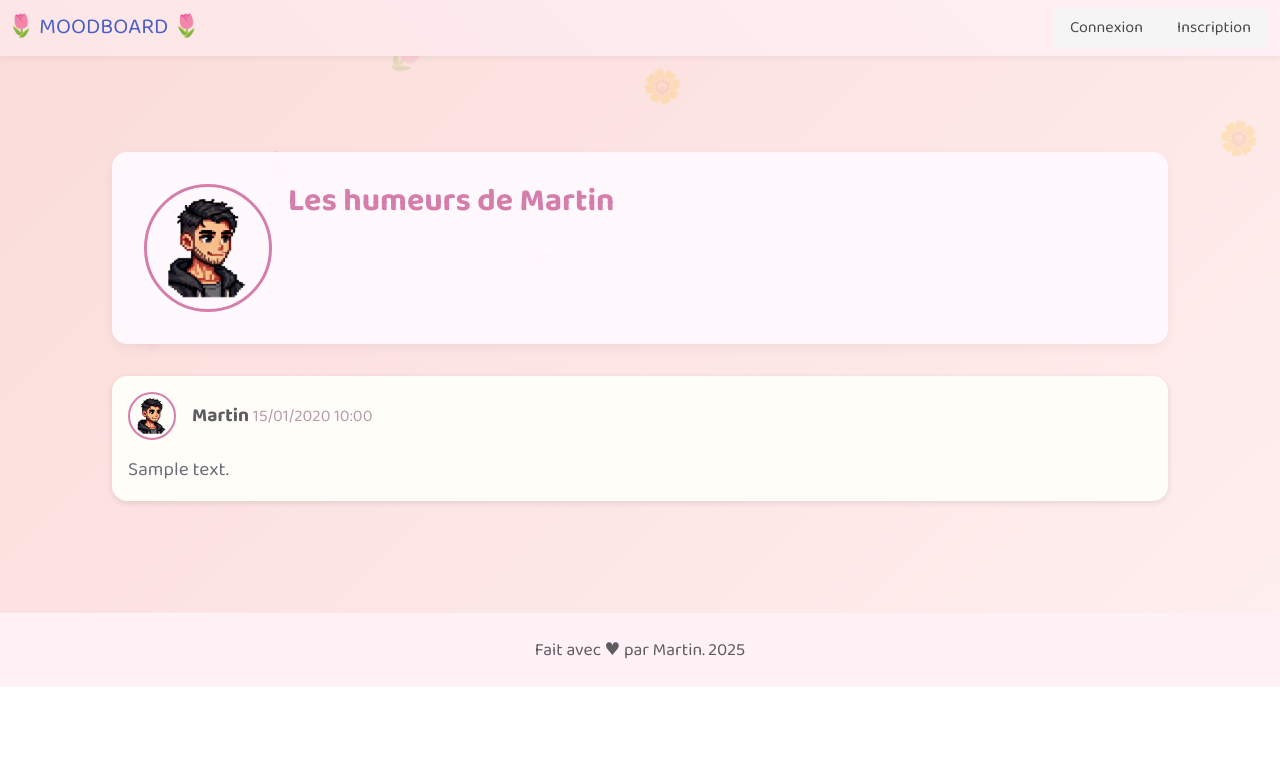
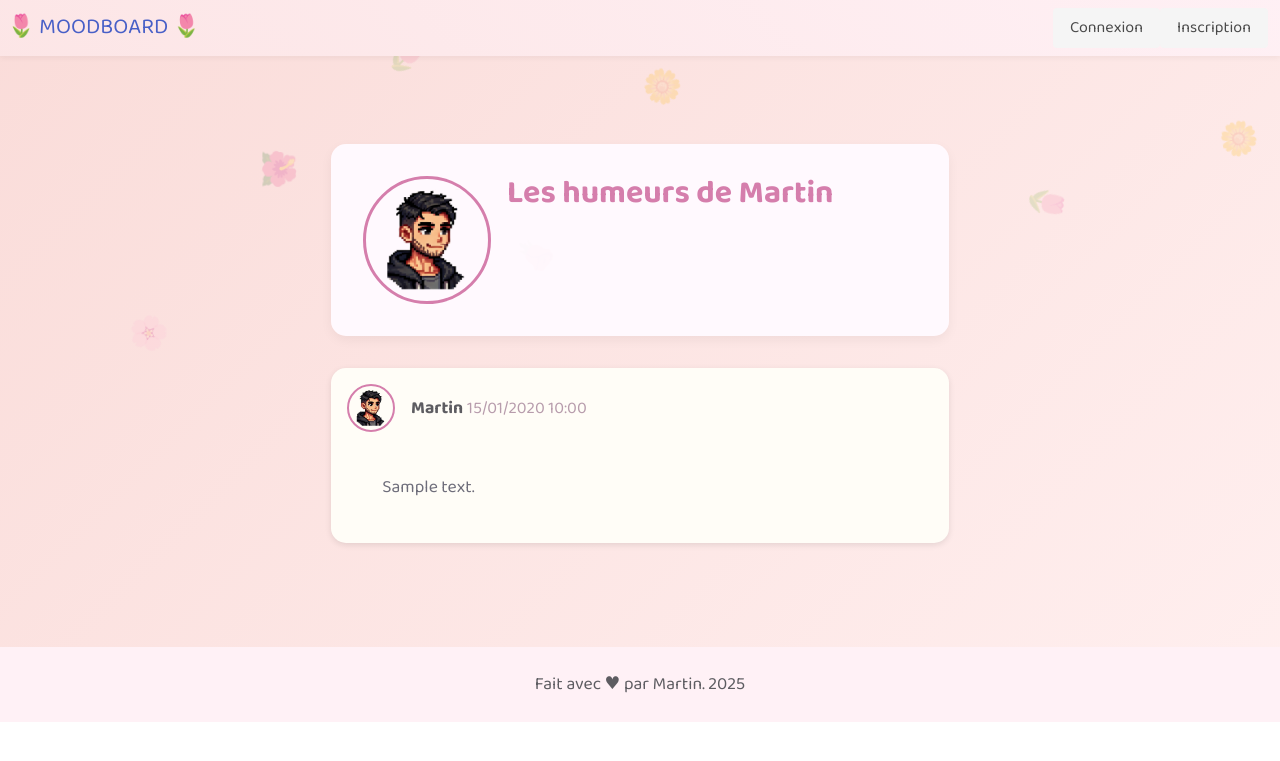
Before and after one commit to Ovanity/Elise, a Flask app: page /moods/Martin in a window 1280 px wide. Shown: the top 761 px of the page. Run offline with Flask 3, Linux system fonts and the light colour scheme; tables that the repository leaves empty hold one stand-in row (values such as "Sample post").

Commit message:
requirements

```diff
--- a/templates/user_moods.html
+++ b/templates/user_moods.html
@@ -2,12 +2,16 @@
 {% block title %}Les humeurs de {{ user.username }}{% endblock %}
 
 {% block content %}
-<div class="container">
+<div class="container animated fadeIn" style="max-width:650px; margin:auto; padding:1rem;">
+
+  <!-- Header with profile picture -->
   <div class="box animated fadeIn" style="background-color: rgba(255,250,255,0.95); border-radius: 15px; padding: 2rem; margin-bottom: 2rem; box-shadow: 0 4px 12px rgba(0,0,0,0.05);">
     <article class="media">
       <figure class="media-left">
         <p class="image is-128x128">
-          <img src="{{ url_for('static', filename='images/' ~ user.profile_pic) }}" alt="Photo de profil de {{ user.username }}" style="border-radius:50%; border:3px solid #D57EAC;">
+          <img src="{{ url_for('static', filename='images/' ~ user.profile_pic) }}"
+               alt="Photo de profil de {{ user.username }}"
+               style="border-radius:50%; border:3px solid #D57EAC;">
         </p>
       </figure>
       <div class="media-content">
@@ -16,29 +20,51 @@
     </article>
   </div>
 
+  <!-- Mood history as message bubbles -->
   {% if user.moods %}
     {% for mood in user.moods %}
       <div class="box animated fadeInUp" style="background-color: #FFFDF7; border-radius: 15px; margin-bottom: 1rem; padding: 1rem; box-shadow: 0 2px 6px rgba(0,0,0,0.1);">
         <div style="display: flex; align-items: center;">
           <figure class="image is-48x48" style="margin-right: 1rem;">
-            <img src="{{ url_for('static', filename='images/' ~ user.profile_pic) }}" alt="Photo de {{ user.username }}" style="border-radius:50%; border:2px solid #D57EAC;">
+            <img src="{{ url_for('static', filename='images/' ~ user.profile_pic) }}"
+                 alt="Photo de {{ user.username }}"
+                 style="border-radius:50%; border:2px solid #D57EAC;">
           </figure>
           <div>
-            <strong style="color: #5D5C61;">{{ user.username }}</strong>
+            <strong style="color: #5D5C61; font-size:1.1rem;">{{ user.username }}</strong>
             <small style="color:#B79CAC;">{{ mood.created_at.strftime('%d/%m/%Y %H:%M') }}</small>
           </div>
         </div>
-        <p style="margin-top: 1rem; font-size: 1.2rem; color:#6E6D7A;">{{ mood.mood_text }}</p>
-
+        <p style="margin-top: 1rem; font-size: 1.1rem; color:#6E6D7A; white-space: pre-wrap; word-wrap: break-word;">
+          {{ mood.mood_text }}
+        </p>
         {% if session.username == user.username %}
           <form method="POST" action="{{ url_for('delete_mood', mood_id=mood.id) }}" style="margin-top: 1rem;">
-            <button class="button is-danger is-small" type="submit">Supprimer</button>
+            <button class="button is-danger is-small" type="submit" style="font-size:0.9rem;">Supprimer</button>
           </form>
         {% endif %}
       </div>
     {% endfor %}
   {% else %}
-    <p style="text-align: center; font-size: 1.2rem; color:#B79CAC;">Aucune humeur enregistrée.</p>
+    <p style="text-align: center; font-size: 1.1rem; color:#B79CAC;">Aucune humeur enregistrée.</p>
   {% endif %}
+
 </div>
+
+<style>
+  /* Fade-in animation for smooth appearance */
+  @keyframes fadeIn {
+    from { opacity:0; transform:translateY(20px); }
+    to { opacity:1; transform:translateY(0); }
+  }
+  .animated.fadeIn { animation: fadeIn 1s ease-out; }
+  .animated.fadeInUp { animation: fadeIn 1s ease-out; }
+
+  /* Mobile adjustments */
+  @media (max-width:768px) {
+    .title { font-size:2rem; }
+    .subtitle, p, li { font-size:1rem; }
+    .button { padding:0.8rem 1.2rem; font-size:0.9rem; }
+  }
+</style>
 {% endblock %}
```
